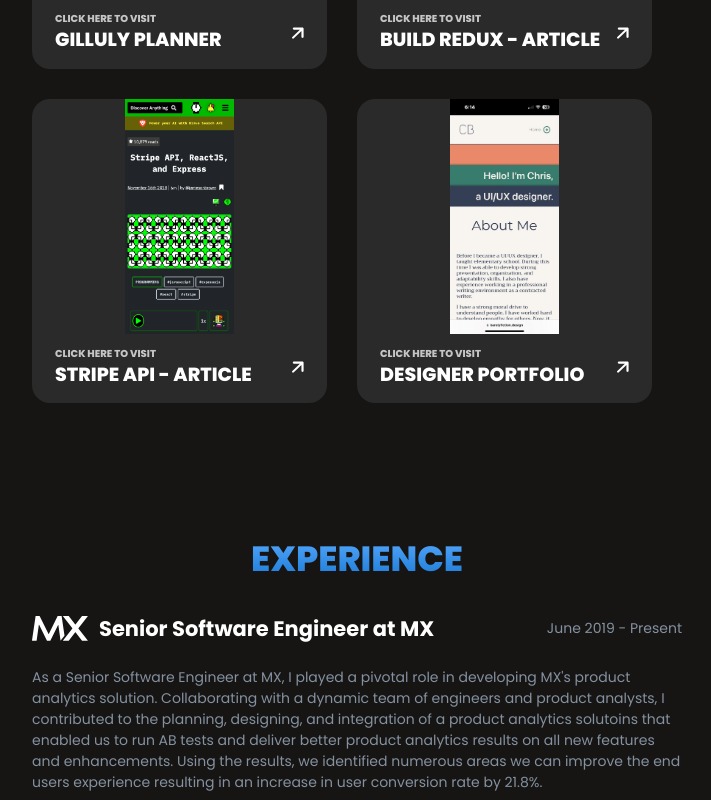
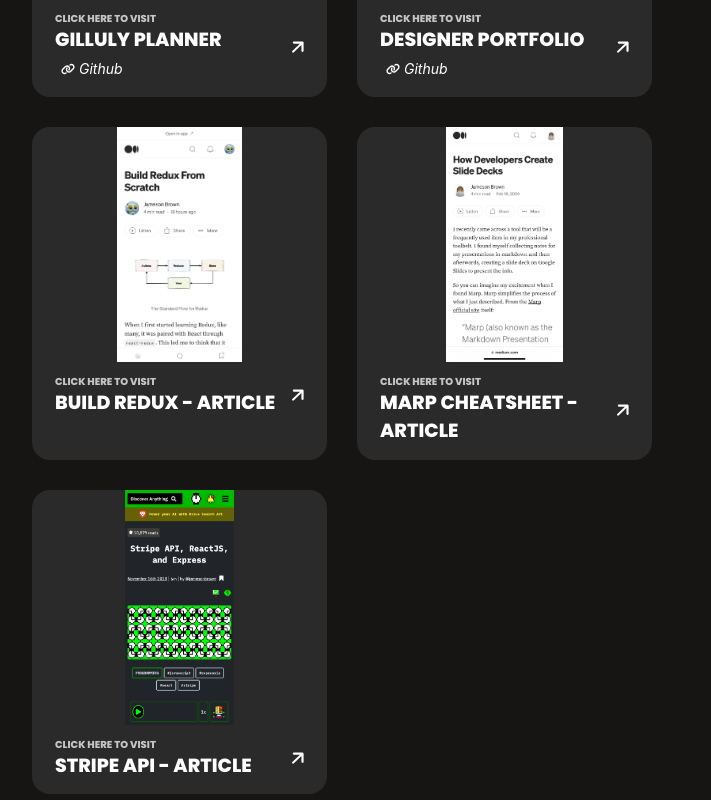
Before and after one commit to Jameson13B/jameson-portfolio, a React (Create React App) app: page / in a window 1280 px wide. Shown: the part 1500-2300 px from the top of the page, without its empty margins (283-994 px from the left). Built offline with nearby package versions, Linux system fonts and the light colour scheme.

Commit message:
Added missing project and link to Github

```diff
--- a/package.json
+++ b/package.json
@@ -3,6 +3,9 @@
   "version": "0.1.0",
   "private": true,
   "dependencies": {
+    "@fortawesome/fontawesome-svg-core": "^6.5.1",
+    "@fortawesome/free-solid-svg-icons": "^6.5.1",
+    "@fortawesome/react-fontawesome": "^0.2.0",
     "@testing-library/jest-dom": "^5.17.0",
     "@testing-library/react": "^13.4.0",
     "@testing-library/user-event": "^13.5.0",
--- a/src/components/Project.js
+++ b/src/components/Project.js
@@ -1,7 +1,10 @@
 import React from "react"
+import { FontAwesomeIcon } from "@fortawesome/react-fontawesome"
+import { faLink } from "@fortawesome/free-solid-svg-icons"
 
 import GillulyScreenshot from "../assets/gilluly_screenshot.png"
 import HackernoonScreenshot from "../assets/hackernoon_screenshot.png"
+import SlideDeckScreenshot from "../assets/slidedeck_screenshot.jpeg"
 import HackernoonRedux from "../assets/hackernoon_redux.jpeg"
 import DesignerPortfolio from "../assets/designer_portfolio.jpeg"
 import LinkArrow from "../assets/link_arrow.svg"
@@ -16,22 +19,9 @@
       return HackernoonRedux
     } else if (props.title === "Designer Portfolio") {
       return DesignerPortfolio
+    } else if (props.title === "MARP Cheatsheet - Article") {
+      return SlideDeckScreenshot
     }
-  }
-  const getProjectLink = () => {
-    if (props.title === "Gilluly Planner") {
-      return "https://gilluly.jamesonb.com"
-    } else if (props.title === "Stripe API - Article") {
-      return "https://hackernoon.com/stripe-api-reactjs-and-express-bc446bf08301"
-    } else if (props.title === "Build Redux - Article") {
-      return "https://medium.com/@jamesonbrown/build-a-simple-redux-from-scratch-63908db092b9"
-    } else if (props.title === "Designer Portfolio") {
-      return "https://barelyfiction.design"
-    }
-  }
-  const data = {
-    src: getProjectThumbail(),
-    link: getProjectLink(),
   }
 
   return (
@@ -40,17 +30,38 @@
         `rounded-[18px] bg-[#2A2A2A] cursor-pointer max-w-[390px] w-full sm:w-[calc(50%-30px)] ` +
         props.containerStyles
       }
-      onClick={() => window.open(data.link, "_blank")}
+      onClick={() => window.open(props.url, "_blank")}
     >
-      <img alt="" className="max-h-[235px] mx-auto mb-auto" src={data.src} />
+      <img
+        alt=""
+        className="max-h-[235px] mx-auto mb-auto"
+        src={getProjectThumbail()}
+      />
       <div className="flex justify-between items-center pb-[14px] pt-[12px] px-[23px]">
-        <div>
+        <div className="flex flex-col">
           <p className="text-[#C5C5C5] text-[10px] font-[800] uppercase text-left font-Poppins">
             Click here to visit
           </p>
           <h3 className="text-[#FFFFFF] text-[19px] font-[800] text-left uppercase font-Poppins">
             {props.title}
           </h3>
+          {props.github && (
+            <span>
+              <button
+                className="text-[#FFFFFF] text-sm flex items-center px-[6px] my-[4px] italic"
+                onClick={(e) => {
+                  e.stopPropagation()
+                  window.open(props.github, "_blank")
+                }}
+              >
+                <FontAwesomeIcon
+                  className="h-[14px] w-[14px] mr-[4px]"
+                  icon={faLink}
+                />{" "}
+                Github
+              </button>
+            </span>
+          )}
         </div>
         <img alt="link arrow" src={LinkArrow} />
       </div>
--- a/src/components/Projects.js
+++ b/src/components/Projects.js
@@ -9,17 +9,31 @@
         Projects
       </h2>
       <div className="flex flex-col sm:flex-row max-w-[650px] mx-auto flex-wrap">
-        <Project title="Gilluly Planner" containerStyles="sm:mr-[30px]" />
         <Project
-          title="Build Redux - Article"
+          title="Gilluly Planner"
+          github="https://github.com/Jameson13B/gilluly"
+          url="https://gilluly.jamesonb.com"
+          containerStyles="sm:mr-[30px]"
+        />
+        <Project
+          title="Designer Portfolio"
+          github="https://github.com/Christopher-Brown1/portfolio"
+          url="https://barelyfiction.design"
           containerStyles="mt-[30px] sm:mt-0"
         />
         <Project
-          title="Stripe API - Article"
+          title="Build Redux - Article"
+          url="https://medium.com/@jamesonbrown/build-a-simple-redux-from-scratch-63908db092b9"
           containerStyles="mt-[30px] sm:mr-[30px]"
         />
         <Project
-          title="Designer Portfolio"
+          title="MARP Cheatsheet - Article"
+          url="https://medium.com/@jamesonbrown/how-developers-create-slide-decks-ef9013aab420"
+          containerStyles="mt-[30px] sm:mt-[30px]"
+        />
+        <Project
+          title="Stripe API - Article"
+          url="https://hackernoon.com/stripe-api-reactjs-and-express-bc446bf08301"
           containerStyles="mt-[30px] sm:mr-[30px]"
         />
       </div>
```
Also changed, not shown: src/assets/slidedeck_screenshot.jpeg (added), 1 other file (tests, documents, lock files or other folders).
